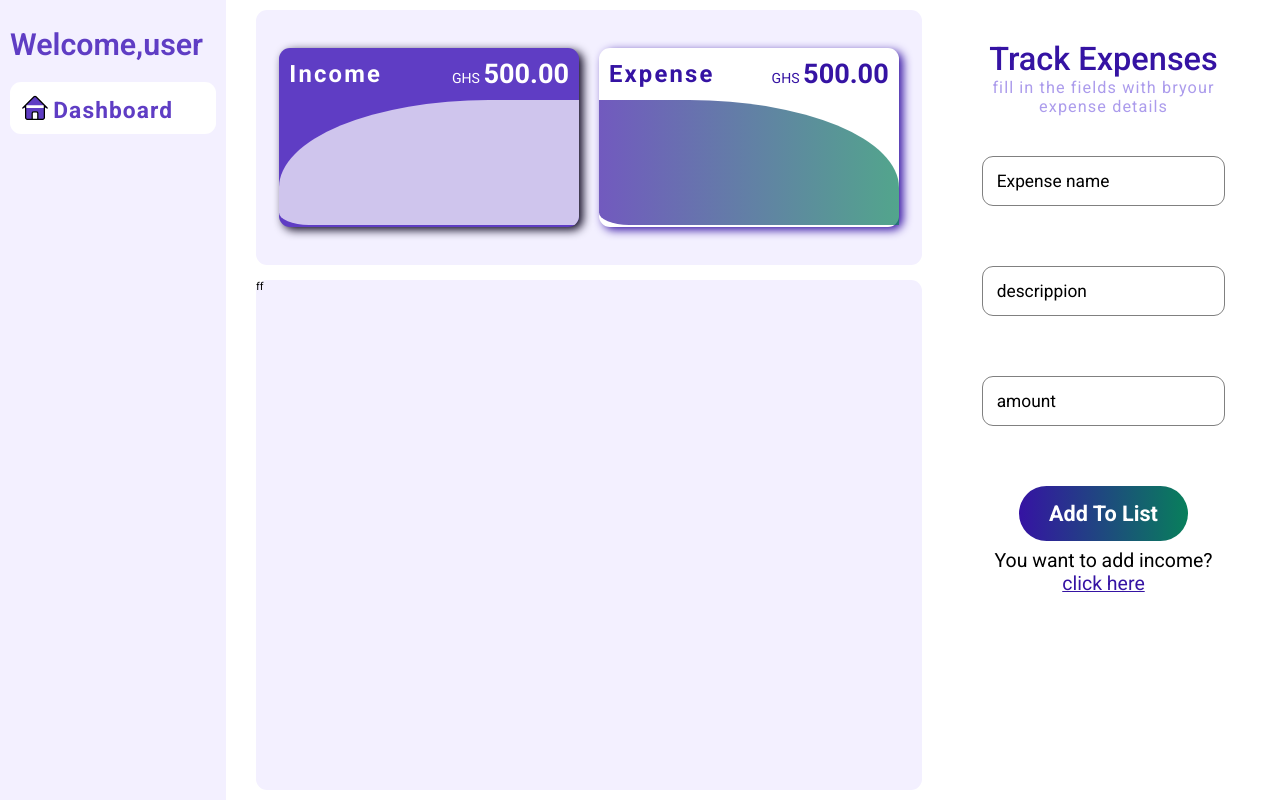
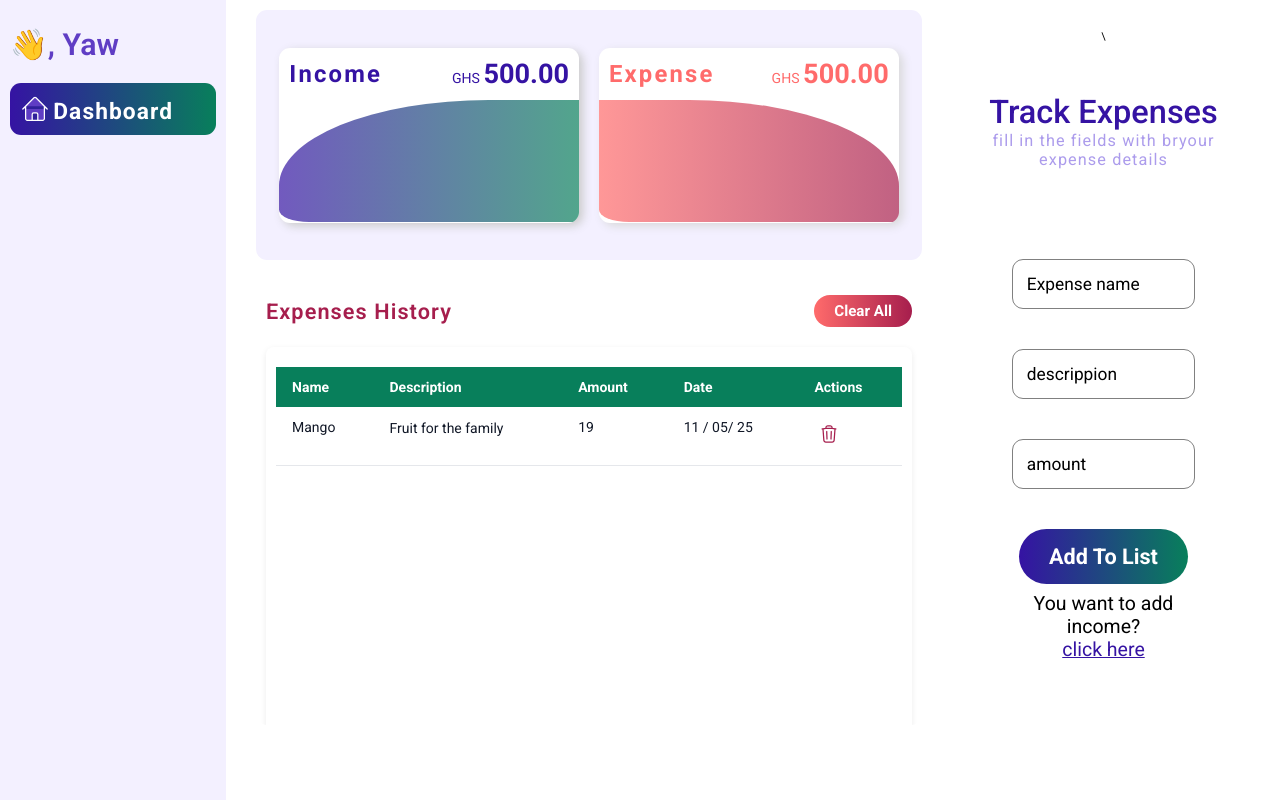
Before and after one commit to CodeHumps001/Eizy-cash, a plain HTML site: page eizyCash.html in a window 1280 px wide. Drawn offline with Linux system fonts and the light colour scheme.

Commit message:
Dashboard Ui fully done

```diff
--- a/eizyCash.html
+++ b/eizyCash.html
@@ -13,9 +13,9 @@
     <main>
         <section class="dashboard">
             <div class="sidebar">
-                <h1>Welcome,user</h1>
+                <h1>👋, Yaw</h1>
 
-                <li>
+                <li class="active">
                     <svg xmlns="http://www.w3.org/2000/svg" fill="none" viewBox="0 0 24 24" stroke-width="1" stroke="currentColor" class="icon">
   <path stroke-linecap="round" stroke-linejoin="round" d="m2.25 12 8.954-8.955c.44-.439 1.152-.439 1.591 0L21.75 12M4.5 9.75v10.125c0 .621.504 1.125 1.125 1.125H9.75v-4.875c0-.621.504-1.125 1.125-1.125h2.25c.621 0 1.125.504 1.125 1.125V21h4.125c.621 0 1.125-.504 1.125-1.125V9.75M8.25 21h8.25" />
 </svg>
@@ -54,7 +54,9 @@
 
 
 
-                <div class="form-container">
+                <div class="form-container">\
+                    <div class="add-list-container ">
+
                         <div class="info">
                             <h1>Track Expenses</h1>
                             <p>fill in the fields with bryour <br>expense details</p>
@@ -81,7 +83,61 @@
                             </div>
                         </form>
                     </div>
-                 <div class="expense-list">ff</div>
+                    <div class="add-income-container hidden">
+
+                        <div class="info">
+                            <h1>Track Expenses</h1>
+                            <p>Fill in the amount of yours with one step.</p>
+
+                        </div>
+                        <form action="" class="form">
+                            <div class="fields">
+                                <input type="number">
+                                <label for="">Income</label>
+                            </div>
+
+                            <div class="actions">
+                                <button class="add" id="add-income">Add Income</button>
+                                <p>You want to add expenses? <br><span id="t-expenses">click here</span>
+                                </p>
+                            </div>
+                        </form>
+                    </div>
+                </div>
+                 <div class="expense-list">
+                    <div class="clear-container">
+                        <h2>Expenses History</h2>
+                        <button class="clear" id="clear">Clear All </button>
+                    </div>
+                    <div class="table-container">
+                        <table>
+                                <thead>
+                                    <tr>
+                                        <th>Name</th>
+                                        <th>description</th>
+                                        <th>amount</th>
+                                        <th>date</th>
+                                        <th>actions</th>
+                                    </tr>
+                                </thead>
+                            <tbody>
+                                <tr>
+                                    <td>Mango</td>
+                                    <td class="description">Fruit for the family</td>
+                                    <td>19</td>
+                                    <td>11 / 05/ 25</td>
+                                    <td><button>
+                                        <svg xmlns="http://www.w3.org/2000/svg" fill="none" viewBox="0 0 24 24" stroke-width="1.5"  class="del-icon">
+  <path stroke-linecap="round" stroke-linejoin="round" d="m14.74 9-.346 9m-4.788 0L9.26 9m9.968-3.21c.342.052.682.107 1.022.166m-1.022-.165L18.16 19.673a2.25 2.25 0 0 1-2.244 2.077H8.084a2.25 2.25 0 0 1-2.244-2.077L4.772 5.79m14.456 0a48.108 48.108 0 0 0-3.478-.397m-12 .562c.34-.059.68-.114 1.022-.165m0 0a48.11 48.11 0 0 1 3.478-.397m7.5 0v-.916c0-1.18-.91-2.164-2.09-2.201a51.964 51.964 0 0 0-3.32 0c-1.18.037-2.09 1.022-2.09 2.201v.916m7.5 0a48.667 48.667 0 0 0-7.5 0" />
+</svg>
+
+                                    </button></td>
+                                </tr>
+
+                            </tbody>
+                        </table>
+                    </div>
+                 </div>
             </div>
         </section>
     </main>
--- a/styles/dashboard.css
+++ b/styles/dashboard.css
@@ -6,11 +6,16 @@
     font-family: 'Roboto' , sans-serif;
 }
 
+.hidden{
+    display: none !important;
+}
 .active{
-    background-color: #5f3dc4;
+    background: linear-gradient(to right,#3513a3,#087f5b);
     color: #fff;
 }
-
+.active span{
+    color: #fff;
+}
 html{
     font-size: 67.75%;
 }
@@ -62,7 +67,7 @@ html{
 }
 .sidebar li span{
     font-size: 2.1rem;
-    color: #5f3dc4;
+    /* color: #5f3dc4; */
     letter-spacing: .1rem;
     margin-top: 5px;
     font-weight: 700;
@@ -73,7 +78,7 @@ html{
     height: 100vh;
     display: grid;
     grid-template-columns: 2fr 1fr ;
-    grid-template-rows: 1fr 2fr;
+    grid-template-rows: 250px 450px;
     gap: 15px;
 }
 
@@ -97,20 +102,21 @@ html{
     width: 45%;
     height: 70%;
     border-radius: 11px;
-    background-color: #5f3dc4;
-    box-shadow: 4px 3px 10px 0px #0c061f;
+    background-color: #fff;
+    box-shadow: 4px 3px 10px 0px #cbcbcb;
     transition: all .4s;
     overflow: hidden;
 }
 .income .glow{
-    background-color: white;
+    background: linear-gradient(to right,#3513a3,#087f5b);
     height: 70%;
     border-radius: 70% 0% 0% 10%;
     opacity: .7;
 }
 .expense .glow{
-    background: linear-gradient(to right,#3513a3,#087f5b);
+
     height: 70%;
+     background: linear-gradient(to right, #ff6b6b , #a61e4d);
     border-radius: 0% 70% 0% 10%;
     opacity: .7;
 }
@@ -119,14 +125,14 @@ html{
     display: flex;
     justify-content: space-between;
     align-items: center;
-    color: #fff;
+    color: #3513a3;
 }
 .expense .details {
     padding: 10px;
     display: flex;
     justify-content: space-between;
     align-items: center;
-    color: #3513a3;
+    color: #ff6b6b;
 }
 
 .details h2{
@@ -145,11 +151,12 @@ html{
     height: 70%;
     border-radius: 11px;
     background-color: #ffffff;
-    box-shadow: 4px 3px 10px 0px #3513a3;
+    box-shadow: 4px 3px 10px 0px #d9d9da;
     transition: all .4s;
+    overflow: hidden;
 }
 .income:hover , .expense:hover{
-     box-shadow: 10px 9px 10px 0px rgb(9, 4, 22);
+     box-shadow: 10px 9px 10px 0px rgb(147, 147, 147);
 }
 
 
@@ -173,10 +180,168 @@ html{
 
 
 .expense-list{
-    background-color: #f3f0ff;
+    /* background-color: #f3f0ff; */
+    border-radius: 11px;
+    padding: 20px 10px;
+    overflow-y: hidden;
+
+}
+
+.clear-container{
+    display: flex;
+    justify-content: space-between;
+    align-items: center;
+}
+.clear-container h2{
+    font-size: 2rem;
+    letter-spacing: .1rem;
+    font-weight: 600;
+    color: #a61e4d;
+}
+.clear{
+    padding: 7px 20px;
+    border: none;
+    border-radius: 20px;
+    background: linear-gradient(to right, #ff6b6b , #a61e4d);
+    font-size: 1.4rem;
+    font-weight: 700;
+    color: #fff;
+    cursor: pointer;
+    transition: all .4s;
+}
+
+
+.table-container {
+    padding: 20px 10px;
+  width: 100%;
+  height: 95%;
+  overflow-x: auto;
+  overflow-y: scroll;
+  margin-top: 20px;
+  border-radius: 8px;
+  box-shadow: 0 2px 6px rgba(0,0,0,0.08);
+}
+
+
+.table-container table {
+  width: 100%;
+  border-collapse: collapse;
+  font-family: Arial, sans-serif;
+  background: #fff;
+  /* overflow-y: scroll; */
+}
+
+
+.table-container thead {
+  background: #087f5b;
+    font-size: 1.5rem;
+  color: #fff;
+}
+
+.table-container th {
+  text-align: left;
+  padding: 12px 16px;
+  font-size: 14px;
+  text-transform: capitalize;
+}
+
+/* Table rows */
+.table-container td {
+  padding: 12px 16px;
+  border-bottom: 1px solid #e5e7eb;
+  font-size: 14px;
+  color: #111827;
+  vertical-align: top;
+}
+
+
+.table-container .description {
+  max-width: 260px;
+  word-wrap: break-word;
+  white-space: normal;
+  line-height: 1.4;
+}
+.table-container table  tbody{
+    overflow-y: scroll;
+}
+
+/* Row hover */
+.table-container tbody tr:hover {
+  background: #c0c0c0;
+}
+
+/* Buttons */
+.table-container button {
+
+    font-size: 1.4rem;
+    font-weight: 700;
+    color: #fff;
+    border: none;
+    background-color: transparent;
+    border-radius: 11px;
+    padding: 5px;
+
+}
+.del-icon{
+    width: 20px;
+    stroke: #a61e4d;
     border-radius: 11px;
 }
-.form-container{
+
+.table-container button:hover {
+  box-shadow: 3px 2px 10px rgb(223, 222, 222);
+}
+
+/* Mobile responsiveness
+@media (max-width: 600px) {
+  .table-container th,
+  .table-container td {
+    padding: 8px 10px;
+    font-size: 13px;
+  }
+  .table-container .description {
+    max-width: 180px;
+  }
+} */
+
+
+
+
+
+
+
+
+
+
+
+
+
+
+
+
+
+
+
+
+
+
+
+
+
+
+
+
+
+
+
+
+
+
+
+
+
+
+.form-container, .add-list-container, .add-income-container{
     background-color: #fff;
     border-radius: 11px;
     display: flex;
@@ -204,12 +369,13 @@ html{
     color: #ac9cec;
 }
 .form{
+    margin-top: 50px;
     width: 90%;
     padding: 10px;
     display: flex;
     flex-direction: column;
     align-items: center;
-    gap: 60px;
+    gap: 40px;
 }
 
 .fields{
@@ -236,9 +402,11 @@ html{
     font-size: 1.6rem;
 }
 .fields input:focus ~ label{
-    top: -29px;
+    top: -13px;
     color: #3513a3;
-    font-size: 2rem;
+    /* font-size: 1.rem; */
+    background-color: #fff;
+    padding: 0px 5px;
 }
 .actions{
     display: flex;
@@ -263,4 +431,8 @@ html{
     font-weight: 700;
    background: linear-gradient(to right,#3513a3,#087f5b);
    color: #fff;
+   transition: all .4s;
 }
+.add:hover, .clear:hover{
+    box-shadow: 5px 7px 20px rgb(182, 181, 181);
+}
```
Lines whose indentation alone changed are shown as unchanged.
